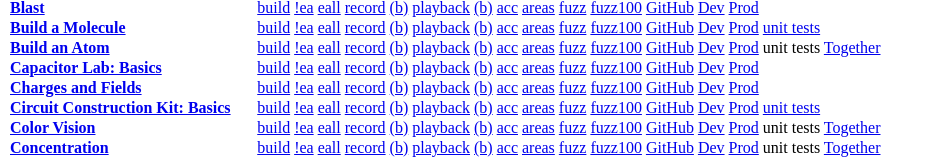
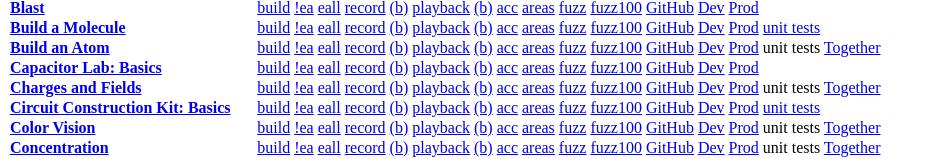
Before and after one commit to phetsims/phetmarks, a plain HTML site: page index.html in a window 1280 px wide. Shown: the part 495-654 px from the top of the page, without its empty margins (0-934 px from the left). Drawn offline with Linux system fonts and the light colour scheme.

Commit message:
Link for charges-and-fields

```diff
--- a/index.html
+++ b/index.html
@@ -501,6 +501,8 @@
       <a href="https://github.com/phetsims/charges-and-fields">GitHub</a>
       <a href="http://www.colorado.edu/physics/phet/dev/html/charges-and-fields/">Dev</a>
       <a href="http://phet.colorado.edu/sims/html/charges-and-fields/latest/color-vision_en.html">Prod</a>
+      <a>unit tests</a>
+      <a href="../charges-and-fields/charges-and-fields_en.html?ea&brand=phet-io&togetherEvents.log=lines">Together</a>
     </td>
   </tr>
   <tr>
```
